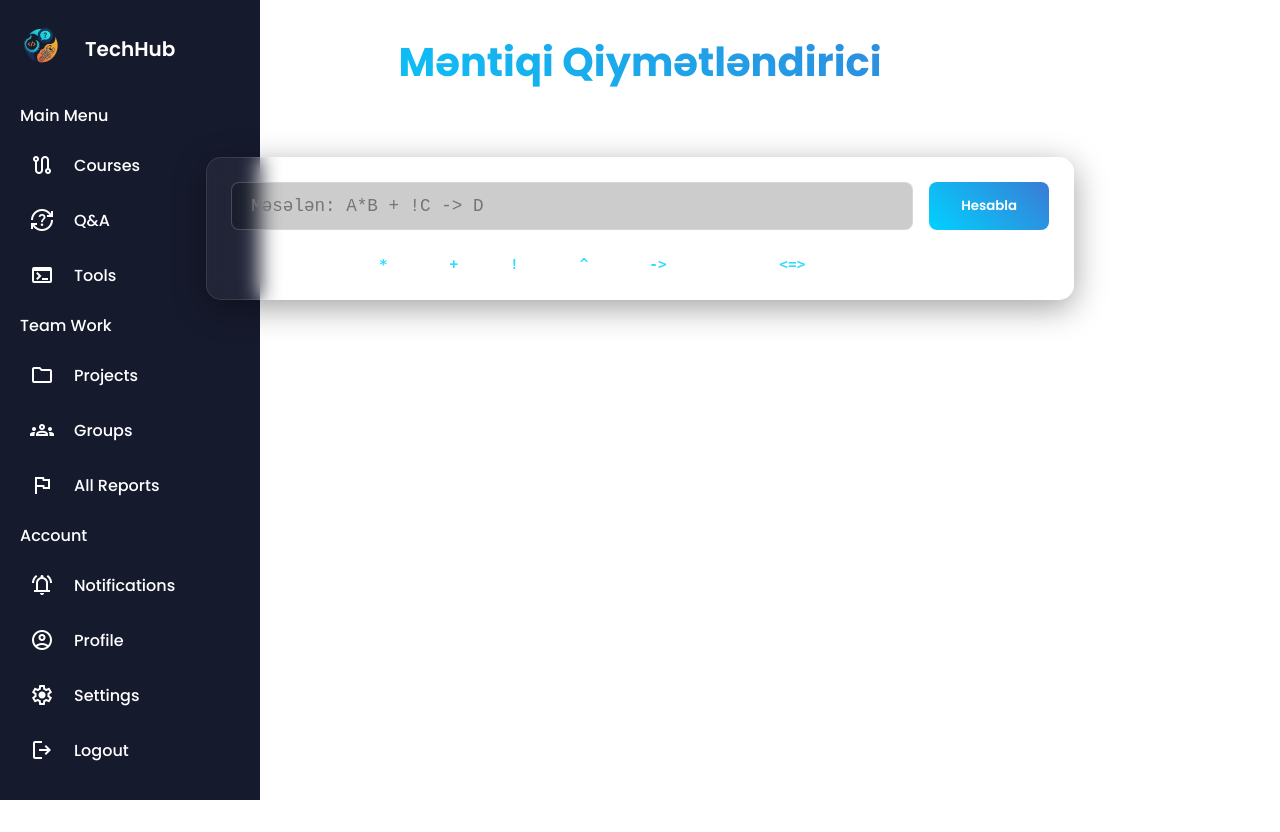
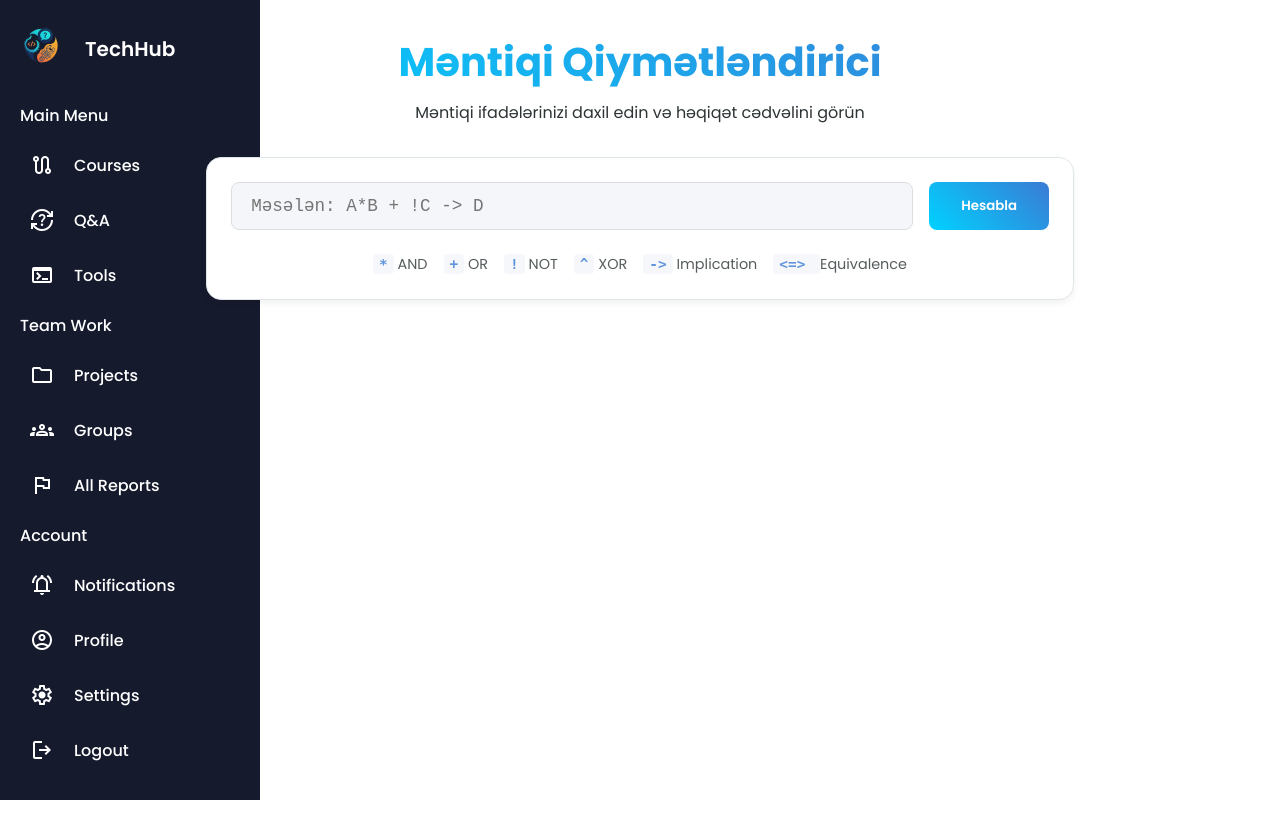
Before and after one commit to x0rma-404/TechHub, a Flask app: page /tools/logic in a window 1280 px wide. Run offline with Flask 3, Linux system fonts and the light colour scheme; the visitor is signed in with stand-in values (Sample User, id 1); some libraries are stand-ins or nearby versions.

Commit message:
light mode fix

```diff
--- /dev/null
+++ b/static/logic.css
@@ -0,0 +1,188 @@
+:root {
+    --logic-text: #2d3436;
+    --logic-card-bg: #ffffff;
+    --logic-card-border: #dfe6e9;
+    --logic-input-bg: #f5f6fa;
+    --logic-input-border: #dcdde1;
+    --logic-input-text: #2d3436;
+    --logic-table-header-bg: #f5f6fa;
+    --logic-table-header-text: #3a7bd5;
+    --logic-table-border: #dfe6e9;
+    --logic-shadow: 0 4px 6px rgba(0, 0, 0, 0.05);
+    --logic-accent: #3a7bd5;
+    --logic-accent-gradient: linear-gradient(45deg, #00d2ff, #3a7bd5);
+}
+
+.dark-mode {
+    --logic-text: #fff;
+    --logic-card-bg: rgba(255, 255, 255, 0.05);
+    --logic-card-border: rgba(255, 255, 255, 0.1);
+    --logic-input-bg: rgba(0, 0, 0, 0.2);
+    --logic-input-border: rgba(255, 255, 255, 0.2);
+    --logic-input-text: #fff;
+    --logic-table-header-bg: rgba(255, 255, 255, 0.1);
+    --logic-table-header-text: #00d2ff;
+    --logic-table-border: rgba(255, 255, 255, 0.1);
+    --logic-shadow: 0 8px 32px 0 rgba(0, 0, 0, 0.37);
+}
+
+.logic-container {
+    max-width: 900px;
+    margin: 2rem auto;
+    padding: 0 1rem;
+    color: var(--logic-text);
+}
+
+.logic-header {
+    text-align: center;
+    margin-bottom: 2rem;
+}
+
+.logic-header h1 {
+    font-size: 2.5rem;
+    background: var(--logic-accent-gradient);
+    -webkit-background-clip: text;
+    background-clip: text;
+    -webkit-text-fill-color: transparent;
+    margin-bottom: 0.5rem;
+}
+
+.card {
+    background: var(--logic-card-bg);
+    backdrop-filter: blur(10px);
+    border: 1px solid var(--logic-card-border);
+    border-radius: 15px;
+    padding: 1.5rem;
+    margin-bottom: 1.5rem;
+    box-shadow: var(--logic-shadow);
+}
+
+.input-group {
+    display: flex;
+    gap: 1rem;
+    margin-bottom: 1.5rem;
+}
+
+#logicExpression {
+    flex: 1;
+    background: var(--logic-input-bg);
+    border: 1px solid var(--logic-input-border);
+    border-radius: 8px;
+    padding: 0.8rem 1.2rem;
+    color: var(--logic-input-text);
+    font-family: 'Courier New', Courier, monospace;
+    font-size: 1.1rem;
+    transition: border-color 0.3s;
+}
+
+#logicExpression:focus {
+    outline: none;
+    border-color: var(--logic-accent);
+}
+
+.btn {
+    padding: 0.8rem 2rem;
+    border-radius: 8px;
+    border: none;
+    cursor: pointer;
+    font-weight: 600;
+    transition: transform 0.2s, background 0.3s;
+}
+
+.btn-primary {
+    background: var(--logic-accent-gradient);
+    color: white;
+}
+
+.btn:hover {
+    transform: translateY(-2px);
+    filter: brightness(1.1);
+}
+
+.notation-guide {
+    display: flex;
+    flex-wrap: wrap;
+    gap: 1rem;
+    justify-content: center;
+    font-size: 0.9rem;
+    opacity: 0.8;
+}
+
+.guide-item span {
+    background: var(--logic-table-header-bg);
+    padding: 2px 6px;
+    border-radius: 4px;
+    font-family: monospace;
+    font-weight: bold;
+    color: var(--logic-table-header-text);
+}
+
+.loading-spinner {
+    text-align: center;
+    margin: 2rem 0;
+}
+
+.spinner {
+    width: 40px;
+    height: 40px;
+    border: 4px solid var(--logic-card-border);
+    border-top: 4px solid var(--logic-accent);
+    border-radius: 50%;
+    animation: spin 1s linear infinite;
+    margin: 0 auto 1rem;
+}
+
+@keyframes spin {
+    0% {
+        transform: rotate(0deg);
+    }
+
+    100% {
+        transform: rotate(360deg);
+    }
+}
+
+.expression-display {
+    background: var(--logic-input-bg);
+    padding: 1rem;
+    border-radius: 8px;
+    font-family: 'Courier New', Courier, monospace;
+    font-size: 1.4rem;
+    color: var(--logic-table-header-text);
+    text-align: center;
+    margin-top: 0.5rem;
+}
+
+.table-wrapper {
+    overflow-x: auto;
+}
+
+table {
+    width: 100%;
+    border-collapse: collapse;
+    margin-top: 1rem;
+}
+
+th,
+td {
+    padding: 0.8rem;
+    text-align: center;
+    border: 1px solid var(--logic-table-border);
+}
+
+th {
+    background: var(--logic-table-header-bg);
+    color: var(--logic-table-header-text);
+}
+
+tr:hover {
+    background: var(--logic-card-bg);
+    filter: brightness(0.95);
+}
+
+.error-message {
+    background: rgba(255, 71, 87, 0.15);
+    border-color: #ff4757;
+    color: #ff4757;
+    text-align: center;
+}
--- /dev/null
+++ b/static/logis.js
@@ -0,0 +1,53 @@
+    document.getElementById('evaluateBtn').addEventListener('click', async () => {
+        const expression = document.getElementById('logicExpression').value;
+        if (!expression) return;
+
+        const resultsDiv = document.getElementById('results');
+        const errorDiv = document.getElementById('errorMessage');
+        const loadingDiv = document.getElementById('loading');
+
+        resultsDiv.style.display = 'none';
+        errorDiv.style.display = 'none';
+        loadingDiv.style.display = 'block';
+
+        try {
+            const response = await fetch('/api/logic/evaluate', {
+                method: 'POST',
+                headers: {
+                    'Content-Type': 'application/json'
+                },
+                body: JSON.stringify({ expression })
+            });
+
+            const data = await response.json();
+
+            if (data.success) {
+                document.getElementById('simplifiedText').textContent = data.simplified;
+
+                const tableHead = document.getElementById('tableHead');
+                const tableBody = document.getElementById('tableBody');
+
+                tableHead.innerHTML = '<tr>' + data.headers.map(h => `<th>${h}</th>`).join('') + '</tr>';
+                tableBody.innerHTML = data.rows.map(row =>
+                    `<tr>${row.map(val => `<td style="color: ${val ? '#2ecc71' : '#e74c3c'}">${val}</td>`).join('')}</tr>`
+                ).join('');
+
+                resultsDiv.style.display = 'block';
+            } else {
+                errorDiv.textContent = data.message;
+                errorDiv.style.display = 'block';
+            }
+        } catch (error) {
+            errorDiv.textContent = 'Server ilə əlaqə kəsildi.';
+            errorDiv.style.display = 'block';
+        } finally {
+            loadingDiv.style.display = 'none';
+        }
+    });
+
+    // Enter key support
+    document.getElementById('logicExpression').addEventListener('keypress', (e) => {
+        if (e.key === 'Enter') {
+            document.getElementById('evaluateBtn').click();
+        }
+    });
--- a/static/techhub_users_db.json
+++ b/static/techhub_users_db.json
@@ -24,7 +24,7 @@
     "password": "Salam123",
     "createdAt": 1769274151876,
     "about": "",
-    "lastLogin": 1769353109262,
+    "lastLogin": 1769353218355,
     "location": "Baki",
     "photo": "../static/images/uploads/Hemid_profile.ico",
     "banner": "../static/images/uploads/Hemid_banner.jpg"
--- a/templates/logic.html
+++ b/templates/logic.html
@@ -1,6 +1,9 @@
 {% extends "bar.html" %}
 
 {% block content %}
+
+<link rel="stylesheet" href="../static/logic.css">
+
 <div class="logic-container">
     <div class="logic-header">
         <h1>Məntiqi Qiymətləndirici</h1>
@@ -50,221 +53,7 @@
     <div id="errorMessage" class="error-message card" style="display: none;"></div>
 </div>
 
-<style>
-    .logic-container {
-        max-width: 900px;
-        margin: 2rem auto;
-        padding: 0 1rem;
-        color: #fff;
-    }
 
-    .logic-header {
-        text-align: center;
-        margin-bottom: 2rem;
-    }
 
-    .logic-header h1 {
-        font-size: 2.5rem;
-        background: linear-gradient(45deg, #00d2ff, #3a7bd5);
-        -webkit-background-clip: text;
-        background-clip: text;
-        -webkit-text-fill-color: transparent;
-        margin-bottom: 0.5rem;
-    }
-
-    .card {
-        background: rgba(255, 255, 255, 0.05);
-        backdrop-filter: blur(10px);
-        border: 1px solid rgba(255, 255, 255, 0.1);
-        border-radius: 15px;
-        padding: 1.5rem;
-        margin-bottom: 1.5rem;
-        box-shadow: 0 8px 32px 0 rgba(0, 0, 0, 0.37);
-    }
-
-    .input-group {
-        display: flex;
-        gap: 1rem;
-        margin-bottom: 1.5rem;
-    }
-
-    #logicExpression {
-        flex: 1;
-        background: rgba(0, 0, 0, 0.2);
-        border: 1px solid rgba(255, 255, 255, 0.2);
-        border-radius: 8px;
-        padding: 0.8rem 1.2rem;
-        color: #fff;
-        font-family: 'Courier New', Courier, monospace;
-        font-size: 1.1rem;
-        transition: border-color 0.3s;
-    }
-
-    #logicExpression:focus {
-        outline: none;
-        border-color: #3a7bd5;
-    }
-
-    .btn {
-        padding: 0.8rem 2rem;
-        border-radius: 8px;
-        border: none;
-        cursor: pointer;
-        font-weight: 600;
-        transition: transform 0.2s, background 0.3s;
-    }
-
-    .btn-primary {
-        background: linear-gradient(45deg, #00d2ff, #3a7bd5);
-        color: white;
-    }
-
-    .btn:hover {
-        transform: translateY(-2px);
-        filter: brightness(1.1);
-    }
-
-    .notation-guide {
-        display: flex;
-        flex-wrap: wrap;
-        gap: 1rem;
-        justify-content: center;
-        font-size: 0.9rem;
-        opacity: 0.8;
-    }
-
-    .guide-item span {
-        background: rgba(255, 255, 255, 0.1);
-        padding: 2px 6px;
-        border-radius: 4px;
-        font-family: monospace;
-        font-weight: bold;
-        color: #00d2ff;
-    }
-
-    .loading-spinner {
-        text-align: center;
-        margin: 2rem 0;
-    }
-
-    .spinner {
-        width: 40px;
-        height: 40px;
-        border: 4px solid rgba(255, 255, 255, 0.1);
-        border-top: 4px solid #3a7bd5;
-        border-radius: 50%;
-        animation: spin 1s linear infinite;
-        margin: 0 auto 1rem;
-    }
-
-    @keyframes spin {
-        0% {
-            transform: rotate(0deg);
-        }
-
-        100% {
-            transform: rotate(360deg);
-        }
-    }
-
-    .expression-display {
-        background: rgba(0, 0, 0, 0.3);
-        padding: 1rem;
-        border-radius: 8px;
-        font-family: 'Courier New', Courier, monospace;
-        font-size: 1.4rem;
-        color: #00d2ff;
-        text-align: center;
-        margin-top: 0.5rem;
-    }
-
-    .table-wrapper {
-        overflow-x: auto;
-    }
-
-    table {
-        width: 100%;
-        border-collapse: collapse;
-        margin-top: 1rem;
-    }
-
-    th,
-    td {
-        padding: 0.8rem;
-        text-align: center;
-        border: 1px solid rgba(255, 255, 255, 0.1);
-    }
-
-    th {
-        background: rgba(255, 255, 255, 0.1);
-        color: #00d2ff;
-    }
-
-    tr:hover {
-        background: rgba(255, 255, 255, 0.05);
-    }
-
-    .error-message {
-        background: rgba(255, 71, 87, 0.15);
-        border-color: #ff4757;
-        color: #ff4757;
-        text-align: center;
-    }
-</style>
-
-<script>
-    document.getElementById('evaluateBtn').addEventListener('click', async () => {
-        const expression = document.getElementById('logicExpression').value;
-        if (!expression) return;
-
-        const resultsDiv = document.getElementById('results');
-        const errorDiv = document.getElementById('errorMessage');
-        const loadingDiv = document.getElementById('loading');
-
-        resultsDiv.style.display = 'none';
-        errorDiv.style.display = 'none';
-        loadingDiv.style.display = 'block';
-
-        try {
-            const response = await fetch('/api/logic/evaluate', {
-                method: 'POST',
-                headers: {
-                    'Content-Type': 'application/json'
-                },
-                body: JSON.stringify({ expression })
-            });
-
-            const data = await response.json();
-
-            if (data.success) {
-                document.getElementById('simplifiedText').textContent = data.simplified;
-
-                const tableHead = document.getElementById('tableHead');
-                const tableBody = document.getElementById('tableBody');
-
-                tableHead.innerHTML = '<tr>' + data.headers.map(h => `<th>${h}</th>`).join('') + '</tr>';
-                tableBody.innerHTML = data.rows.map(row =>
-                    `<tr>${row.map(val => `<td style="color: ${val ? '#2ecc71' : '#e74c3c'}">${val}</td>`).join('')}</tr>`
-                ).join('');
-
-                resultsDiv.style.display = 'block';
-            } else {
-                errorDiv.textContent = data.message;
-                errorDiv.style.display = 'block';
-            }
-        } catch (error) {
-            errorDiv.textContent = 'Server ilə əlaqə kəsildi.';
-            errorDiv.style.display = 'block';
-        } finally {
-            loadingDiv.style.display = 'none';
-        }
-    });
-
-    // Enter key support
-    document.getElementById('logicExpression').addEventListener('keypress', (e) => {
-        if (e.key === 'Enter') {
-            document.getElementById('evaluateBtn').click();
-        }
-    });
-</script>
+<script src="../static/logis.js"></script>
 {% endblock %}
```
